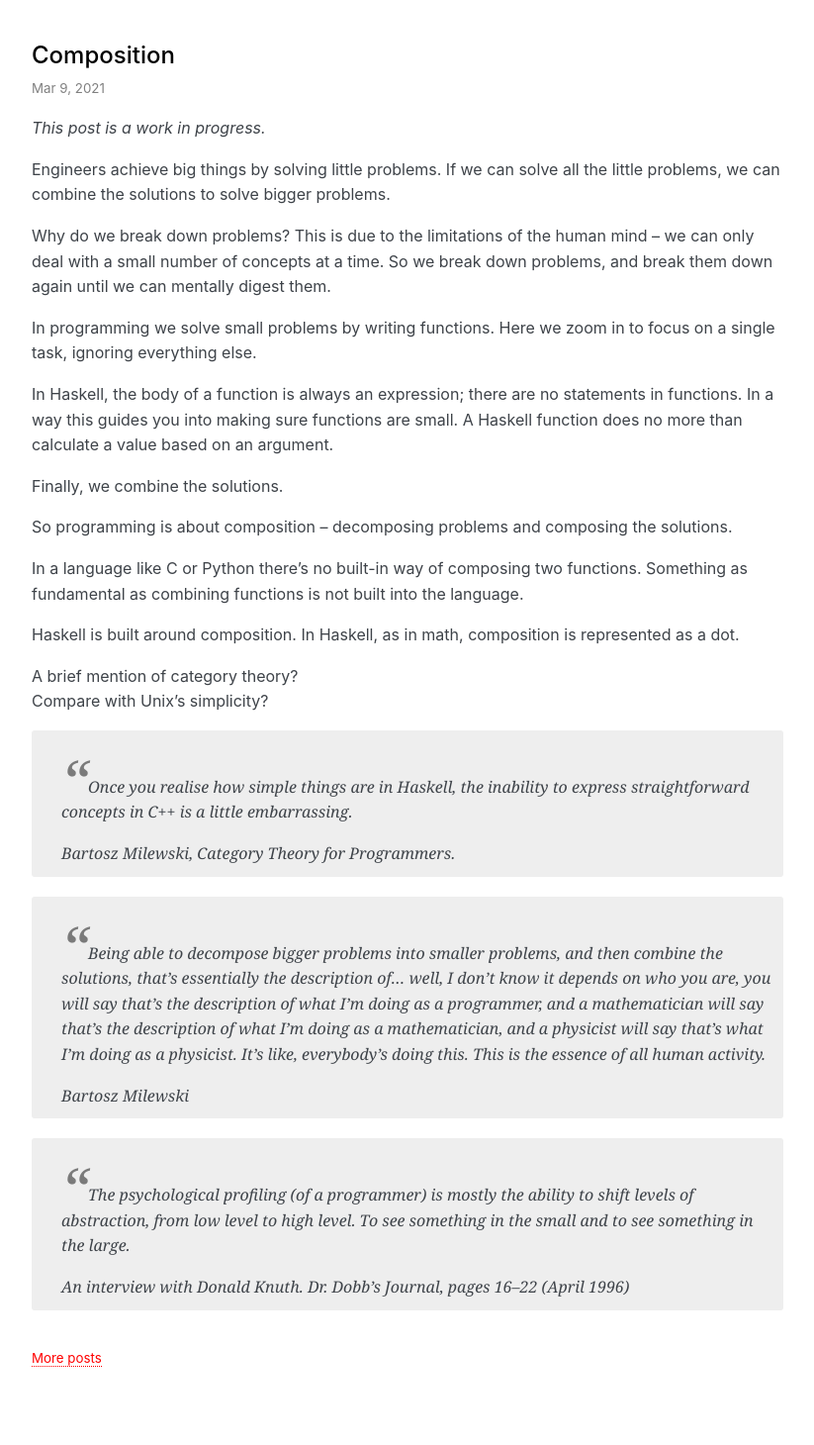
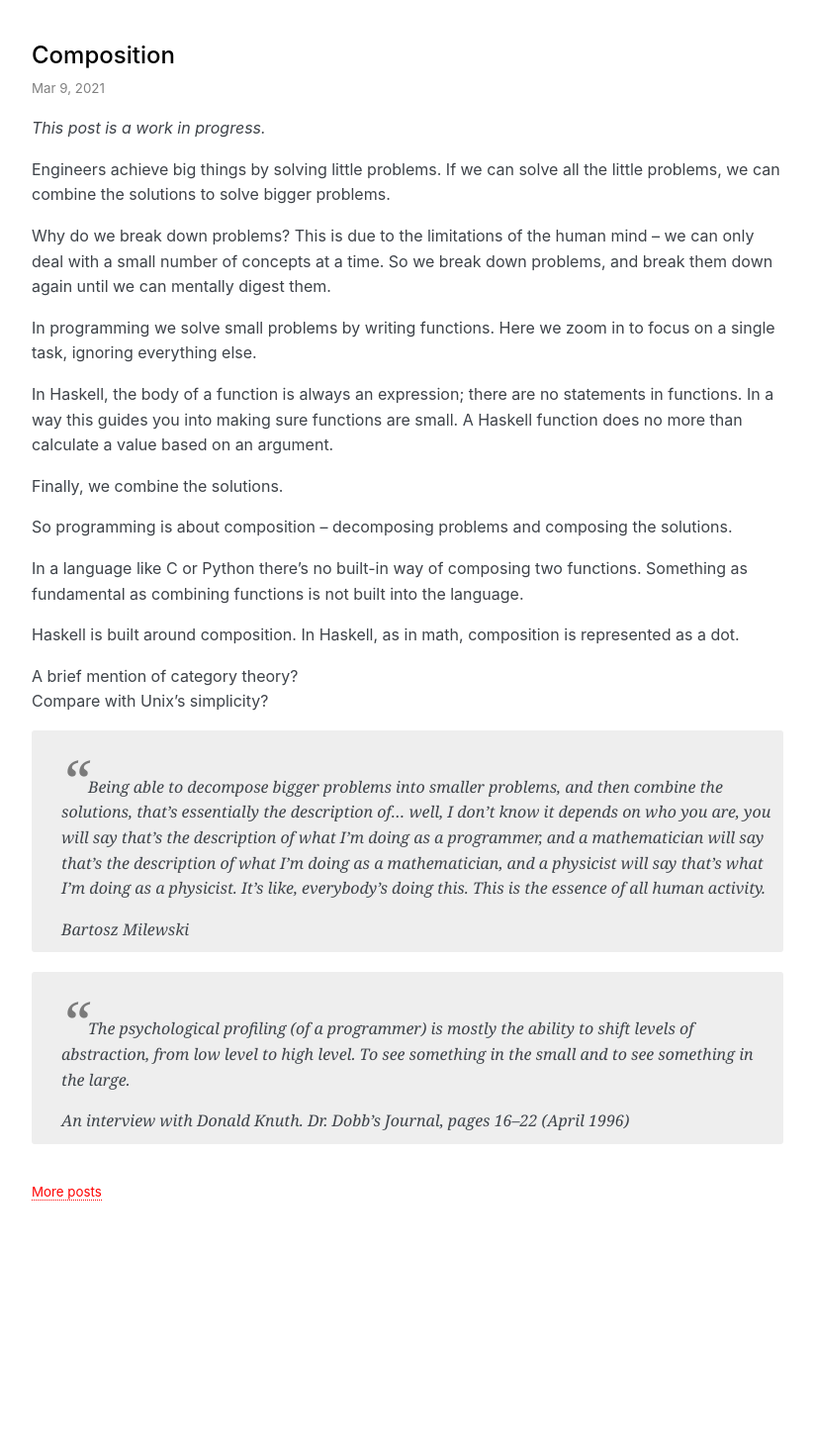
Before and after one commit to explodinglabs/explodinglabs.github.io, a Jekyll site: the page built from _posts/2021-03-09-composition.markdown, in a window 1280 px wide. Shown: the whole page at 99% size, without its empty margins (228-1051 px from the left). Built offline with Jekyll 4.4.1, drawn with Linux system fonts in a browser that asks for light colours; some web fonts are replaced; after the commit the page ends 1292 px from its top, so only the background shows below that.

Commit message:
Update composition post

```diff
--- a/_posts/2021-03-09-composition.markdown
+++ b/_posts/2021-03-09-composition.markdown
@@ -35,11 +35,6 @@ represented as a dot.
 A brief mention of category theory?
 Compare with Unix's simplicity?
 
-> Once you realise how simple things are in Haskell, the inability to express
-> straightforward concepts in C++ is a little embarrassing.
->
-> <cite>Bartosz Milewski, Category Theory for Programmers.</cite>
-
 > Being able to decompose bigger problems into smaller problems, and then
 > combine the solutions, that’s essentially the description of... well, I don’t
 > know it depends on who you are, you will say that’s the description of what
```
